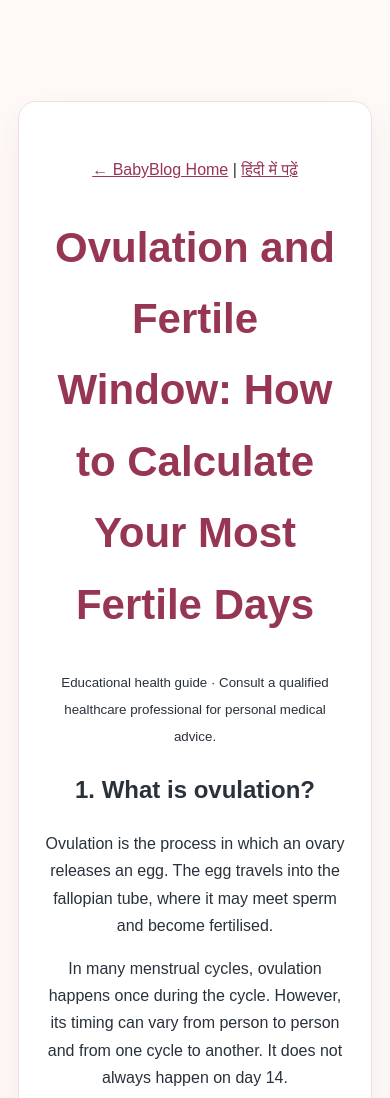
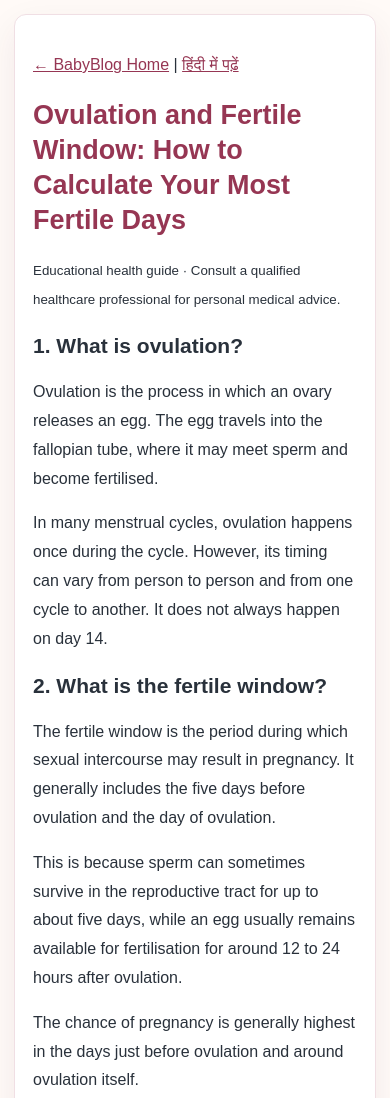
Before and after one commit to deep74073-spec/babyblog, a plain HTML site: page en/articles/ovulation-fertile-window.html in a window 390 px wide. Shown: the top 1098 px of the page. Drawn offline with Linux system fonts and the light colour scheme.

Commit message:
Fix mobile article reading layout

```diff
--- a/assets/style.css
+++ b/assets/style.css
@@ -232,3 +232,50 @@ a { color: var(--pink-dark); }
   .nav-links { gap: 11px; }
   .nav-links a { font-size: 13px; }
 }
+
+
+/* Article reading layout */
+.article-page {
+  width: min(820px, calc(100% - 40px));
+  margin: 32px auto;
+  padding: 32px 36px;
+  background: #fff;
+  border: 1px solid var(--border);
+  border-radius: 18px;
+  box-shadow: var(--shadow);
+  text-align: left;
+  overflow-wrap: anywhere;
+}
+.article-page h1 {
+  color: var(--pink-dark);
+  font-size: clamp(27px, 5vw, 38px);
+  line-height: 1.3;
+  text-align: left;
+}
+.article-page h2 {
+  font-size: clamp(21px, 4vw, 27px);
+  line-height: 1.4;
+  text-align: left;
+}
+.article-page p,
+.article-page li {
+  text-align: left;
+  font-size: 16px;
+  line-height: 1.8;
+}
+.article-page img {
+  max-width: 100%;
+  height: auto;
+}
+@media (max-width: 600px) {
+  .article-page {
+    width: calc(100% - 28px);
+    margin: 14px auto;
+    padding: 20px 18px;
+    border-radius: 12px;
+  }
+  .article-page p,
+  .article-page li {
+    font-size: 16px;
+  }
+}
--- a/en/articles/ovulation-fertile-window.html
+++ b/en/articles/ovulation-fertile-window.html
@@ -13,7 +13,7 @@
 <script async src="https://pagead2.googlesyndication.com/pagead/js/adsbygoogle.js?client=ca-pub-9100998938332588" crossorigin="anonymous"></script>
 </head>
 <body>
-<main class="welcome">
+<main class="article-page">
 <p><a href="/en/">← BabyBlog Home</a> | <a href="/hi/articles/ovulation-fertile-window.html">हिंदी में पढ़ें</a></p>
 
 <h1>Ovulation and Fertile Window: How to Calculate Your Most Fertile Days</h1>
```
Also changed, not shown: en/articles/pregnancy-conceive-problem.html (+1 -1 lines), hi/articles/ovulation-fertile-window.html (+1 -1 lines), hi/articles/pregnancy-conceive-problem.html (+1 -1 lines).
